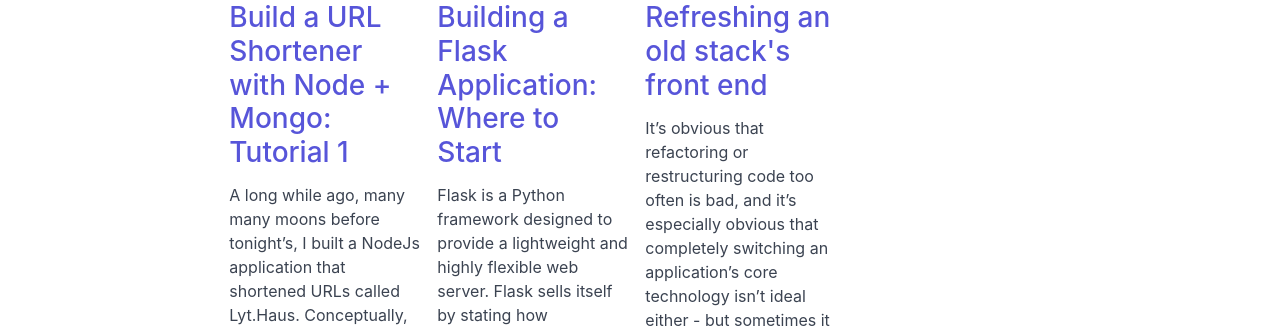
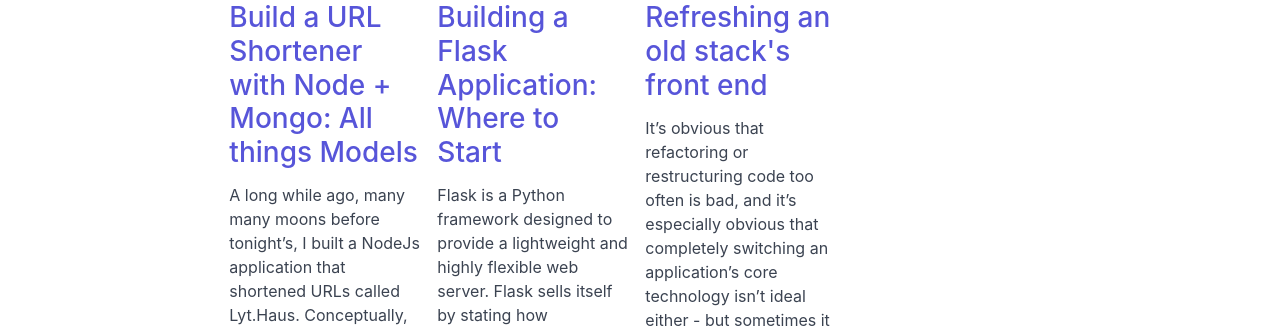
Before and after one commit to gabehab/gabehab.github.io, a Jekyll site: the page built from index.md, in a window 1280 px wide. Shown: the part 1115-1443 px from the top of the page. Built offline with Jekyll 4.4.1, drawn with Linux system fonts in a browser that asks for light colours.

Commit message:
Update 2019-02-13-nodejs-url-shortener-tutorial.md

```diff
--- a/_posts/2019-02-13-nodejs-url-shortener-tutorial.md
+++ b/_posts/2019-02-13-nodejs-url-shortener-tutorial.md
@@ -1,6 +1,6 @@
 ---
 layout: post
-title:  "Build a URL Shortener with Node + Mongo: Tutorial 1"
+title:  "Build a URL Shortener with Node + Mongo: All things Models"
 date:   2019-02-13 01:10:48 -0800
 categories: nodejs programming web-development code mongodb
 ---
```
